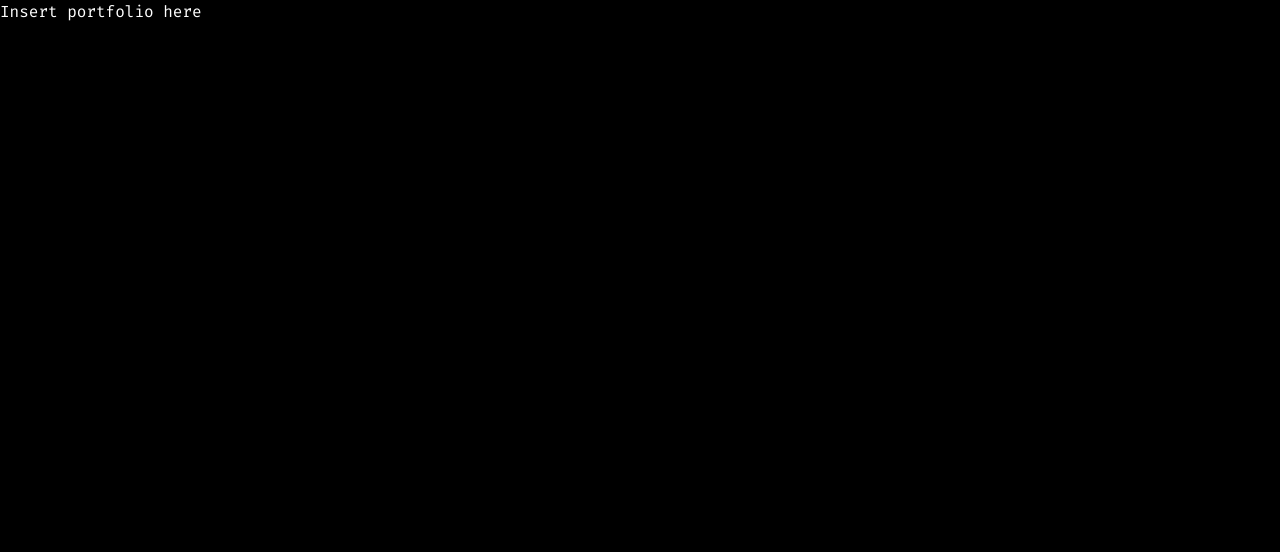
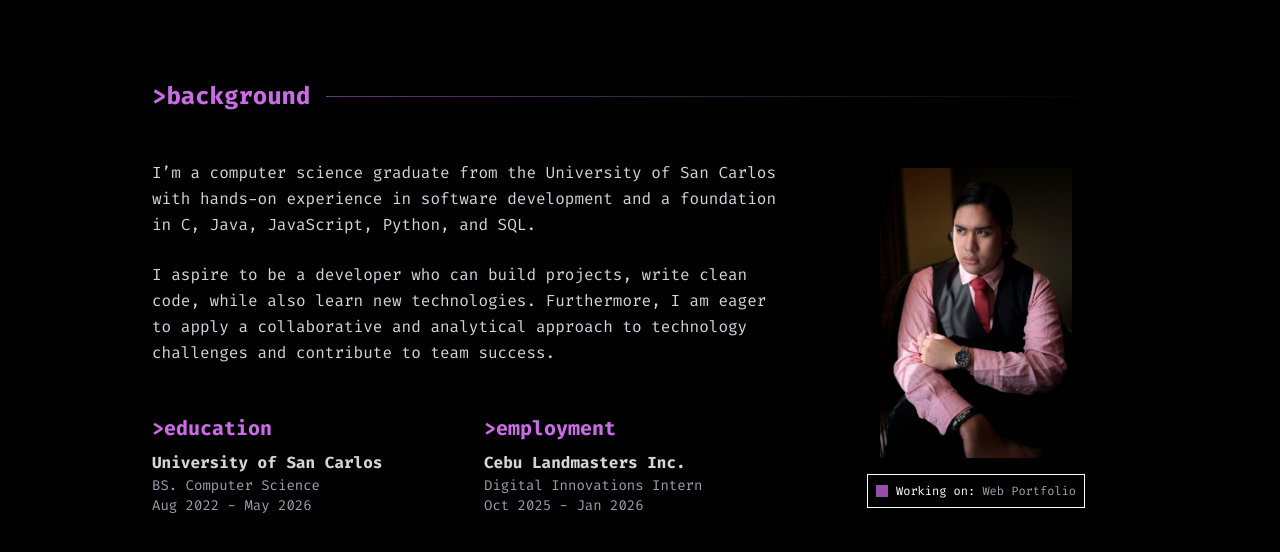
Before and after one commit to Siegescript/siegescript.github.io, a React app: page / in a window 1280 px wide. Shown: the top 552 px of the page. Built offline with nearby package versions, Linux system fonts and the light colour scheme; the HTML template or start-up script is replaced by a standard one.

Commit message:
feat: created background section

```diff
--- a/src/App.jsx
+++ b/src/App.jsx
@@ -1,11 +1,15 @@
 import { useState } from 'react'
+import Background from './sections/Background'
 
 function App() {
 
   return (
-    <>
-    <h1>Insert portfolio here</h1>
-    </>
+    <div className="relative min-h-screen bg-black overflow-x-hidden selection:bg-[#b55fe6] selection:text-black">
+
+      <main className="space-y-12">
+        <Background/>
+      </main>
+    </div>
   )
 }
 
--- a/src/sections/Background.jsx
+++ b/src/sections/Background.jsx
@@ -0,0 +1,60 @@
+import React from "react";
+import photo from "../assets/portrait.jpeg";
+
+function Background() {
+    return (
+        <section id="background" className="py-20 max-w-5xl mx-auto px-6">
+            {/* Terminal style heading */}
+            <div className="flex items-center gap-4 mb-12">
+                <h2 className="text-2xl font-bold text-[#cb6ce6]">&gt;background</h2>
+                <div className="h-[1px] flex-grow bg-linear-to-r from-[#cb6ce6]/50 to-transparent" />
+            </div>
+
+            {/* Main Content Grid */}
+            <div className="grid grid-cols-1 md:grid-cols-3 gap-8">
+                <div className="md:col-span-2 space-y-6 text-gray-300 leading-relaxed">
+                    <p>
+                    I’m a computer science graduate from the
+                    University of San Carlos with hands-on experience
+                    in software development and a foundation in
+                    C, Java, JavaScript, Python, and SQL.
+                    </p>
+                    <p>
+                    I aspire to be a developer who can build projects,
+                    write clean code, while also learn new technologies.
+                    Furthermore, I am eager to apply a collaborative and
+                    analytical approach to technology challenges and
+                    contribute to team success.
+                    </p>
+
+                    {/* Subsections */}
+                    <div className="grid grid-cols-1 sm:grid-cols-2 gap-6 pt-6">
+                        <div>
+                            <h3 className="text-xl font-bold text-[#cb6ce6] mb-2">&gt;education</h3>
+                            <p className="font-bold">University of San Carlos</p>
+                            <p className="text-sm text-gray-400">BS. Computer Science</p>
+                            <p className="text-sm text-gray-400">Aug 2022 - May 2026</p>
+                        </div>
+                        <div>
+                            <h3 className="text-xl font-bold text-[#cb6ce6] mb-2">&gt;employment</h3>
+                            <p className="font-bold">Cebu Landmasters Inc.</p>
+                            <p className="text-sm text-gray-400">Digital Innovations Intern</p>
+                            <p className="text-sm text-gray-400">Oct 2025 - Jan 2026</p>
+                        </div>
+                    </div>
+                </div>
+
+                {/* Right Graphic Column */}
+                <div className="flex flex-col items-center justify-center">
+                    <img src={photo} alt="Developer Illustration" className="w-48 h-auto" />
+                    <div className="mt-4 border border-white-400 p-2 flex items-center gap-2 text-xs bg-black">
+                        <span className="w-3 h-3 bg-[#cb6ce6] inline-block animate-pulse"/>
+                        <span>Working on: <span className="text-gray-400">Web Portfolio</span></span>
+                    </div>
+                </div>
+            </div>
+        </section>
+    );
+}
+
+export default Background;
```
Also changed, not shown: src/assets/portrait.jpeg (added).
